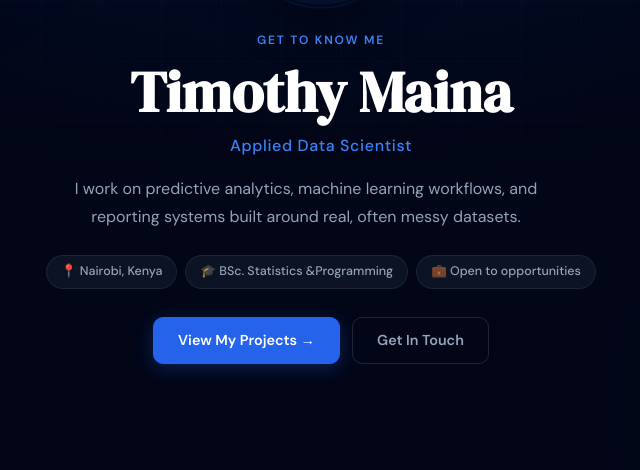
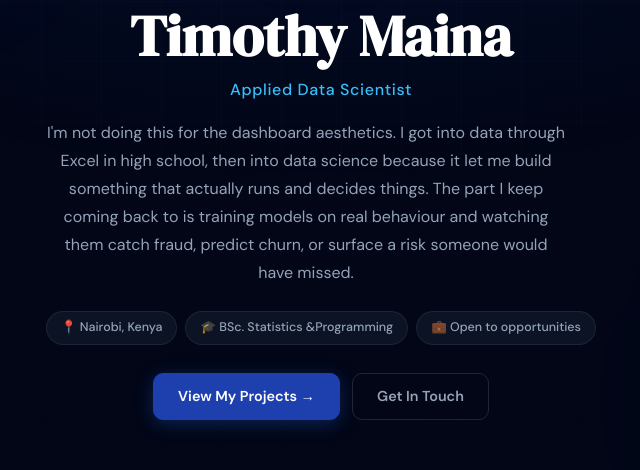
Before and after one commit to timmaina-devhub/timmaina-devhub.github.io, a Jekyll site: the page built from about.html, in a window 1280 px wide and 900 px high, cut to the strip 428-898 px from the top of the window. Shown: the whole strip, without its empty margins (319-959 px from the left). Built offline with Jekyll 4.4.1, drawn with Linux system fonts in a browser that asks for light colours; some of the changed text lies outside the part shown.

Commit message:
Add files via upload
Few modifications

```diff
--- a/about.html
+++ b/about.html
@@ -39,7 +39,7 @@ title: About
       <h1 class="ab-hero__name">Timothy Maina</h1>
       <p class="ab-hero__role">Applied Data Scientist</p>
       <p class="ab-hero__tagline">
-        I work on predictive analytics, machine learning workflows, and reporting systems built around real, often messy datasets.
+        I'm not doing this for the dashboard aesthetics. I got into data through Excel in high school, then into data science because it let me build something that actually runs and decides things. The part I keep coming back to is training models on real behaviour and watching them catch fraud, predict churn, or surface a risk someone would have missed.
       </p>
       <div class="ab-hero__chips">
         <span>📍 Nairobi, Kenya</span>
@@ -55,8 +55,8 @@ title: About
 </section>
 
 <!-- ═══════════════════════════════════
-     STORY — who I am
-════════════════════════════════════ -->
+     MY STORY — where this actually started
+═════════════════════════════════════ -->
 <section class="ab-section">
   <div class="ab-container">
     <div class="ab-story reveal">
@@ -66,37 +66,69 @@ title: About
         <div class="ab-story__line"></div>
       </div>
       <p class="ab-eyebrow">Background</p>
-      <h2 class="ab-section-title">Who I Am</h2>
+      <h2 class="ab-section-title">How I got here</h2>
 
       <div class="ab-story__grid">
         <div class="ab-story__block">
           <div class="ab-story__icon">
-            <svg width="20" height="20" fill="none" viewBox="0 0 24 24" stroke="currentColor" stroke-width="1.8"><path stroke-linecap="round" stroke-linejoin="round" d="M9 19v-6a2 2 0 00-2-2H5a2 2 0 00-2 2v6a2 2 0 002 2h2a2 2 0 002-2zm0 0V9a2 2 0 012-2h2a2 2 0 012 2v10m-6 0a2 2 0 002 2h2a2 2 0 002-2m0 0V5a2 2 0 012-2h2a2 2 0 012 2v14a2 2 0 01-2 2h-2a2 2 0 01-2-2z"/></svg>
+            <svg width="20" height="20" fill="none" viewBox="0 0 24 24" stroke="currentColor" stroke-width="1.8"><path stroke-linecap="round" stroke-linejoin="round" d="M12 6.253v13m0-13C10.832 5.477 9.246 5 7.5 5S4.168 5.477 3 6.253v13C4.168 18.477 5.754 18 7.5 18s3.332.477 4.5 1.253m0-13C13.168 5.477 14.754 5 16.5 5c1.747 0 3.332.477 4.5 1.253v13C19.832 18.477 18.247 18 16.5 18c-1.746 0-3.332.477-4.5 1.253"/></svg>
           </div>
-          <h3>The Work</h3>
-          <p>I work across the full analytics pipeline: data cleaning, feature engineering, model training, evaluation, and building dashboards that hold up after handoff. Most of my projects involve messy or imbalanced data where the preprocessing decisions end up mattering more than the model choice. Switching from a Random Forest to XGBoost rarely moves the needle as much as fixing how the training labels were constructed.</p>
+          <h3>The beginning</h3>
+          <p>Back in high school I was the person who enjoyed working in Excel more than most people enjoyed anything. When I discovered data science, it felt like Excel had leveled up and taken over the rest of my life. I didn't come in obsessed with statistics or machine learning theory — I came in because the tools let me keep doing what I already liked.</p>
         </div>
+
         <div class="ab-story__block">
           <div class="ab-story__icon">
-            <svg width="20" height="20" fill="none" viewBox="0 0 24 24" stroke="currentColor" stroke-width="1.8"><path stroke-linecap="round" stroke-linejoin="round" d="M9.663 17h4.673M12 3v1m6.364 1.636l-.707.707M21 12h-1M4 12H3m3.343-5.657l-.707-.707m2.828 9.9a5 5 0 117.072 0l-.548.547A3.374 3.374 0 0014 18.469V19a2 2 0 11-4 0v-.531c0-.895-.356-1.754-.988-2.386l-.548-.547z"/></svg>
+            <svg width="20" height="20" fill="none" viewBox="0 0 24 24" stroke="currentColor" stroke-width="1.8"><path stroke-linecap="round" stroke-linejoin="round" d="M9.75 17L9 20l-1 1h8l-1-1-.75-3M3 13h18M5 17h14a2 2 0 002-2V5a2 2 0 00-2-2H5a2 2 0 002 2v14a2 2 0 01-2 2h-2a2 2 0 01-2-2z"/></svg>
           </div>
-          <h3>The Approach</h3>
-          <p>I spend more time on problem framing and feature design than most people expect. A model trained on leaky features or a poorly structured target variable will look great in training and fail in practice. I've caught that mistake more than once, which is why I check for it deliberately now. It's not a glamorous part of the process, but it's usually where the real problems are hiding.</p>
+          <h3>What I fell in love with</h3>
+          <p>I like building things that run. The part that stuck with me wasn't the analysis reports — it was training a model, watching it learn, and then using it to help someone make a better decision in real time. Fraud detection in production. Forecasting demand so inventory doesn't collapse. That's the part I keep showing up for.</p>
         </div>
+
         <div class="ab-story__block">
           <div class="ab-story__icon">
             <svg width="20" height="20" fill="none" viewBox="0 0 24 24" stroke="currentColor" stroke-width="1.8"><path stroke-linecap="round" stroke-linejoin="round" d="M13 10V3L4 14h7v7l9-11h-7z"/></svg>
           </div>
-          <h3>The Direction</h3>
-          <p>My background is in Statistics and Programming, and my project work has moved progressively toward ML applications in operational contexts: fraud, credit risk, logistics, forecasting. I'm looking for roles where the data is taken seriously enough that people notice when the analysis is wrong, not just when it's missing.</p>
+          <h3>The boring truth</h3>
+          <p>I've had projects that made me want to quit. The marketing attribution model and the inventory forecasting project in particular pushed me into some deep debugging sessions. I learned the hard way that having real behavioural data matters a lot — a lot of my early dashboards looked polished on the surface because I'd synthesised the data, but the patterns inside were shallow and not the kind you'd ever trust to make a real call.</p>
         </div>
       </div>
 
-      <blockquote class="ab-quote">
-        <svg class="ab-quote__mark" width="32" height="32" viewBox="0 0 32 32" fill="currentColor"><path d="M9.352 4C4.456 7.456 1 13.12 1 19.36c0 5.088 3.072 8.064 6.624 8.064 3.36 0 5.856-2.688 5.856-5.856 0-3.168-2.208-5.472-5.088-5.472-.576 0-1.344.096-1.536.192.48-3.264 3.552-7.104 6.624-9.024L9.352 4zm16.512 0c-4.8 3.456-8.256 9.12-8.256 15.36 0 5.088 3.072 8.064 6.624 8.064 3.264 0 5.856-2.688 5.856-5.856 0-3.168-2.304-5.472-5.184-5.472-.576 0-1.248.096-1.44.192.48-3.264 3.456-7.104 6.528-9.024L25.864 4z"/></svg>
-        The gap between a model that works on paper and one that's actually useful in practice is mostly a data quality and framing problem. I've spent more time on that gap than on tuning hyperparameters, and I think that's probably the right allocation.
-        <cite>Timothy Maina</cite>
-      </blockquote>
+      <div class="ab-story__grid" style="grid-template-columns:repeat(auto-fit,minmax(260px,1fr));margin-top:36px;">
+        <div class="ab-story__block">
+          <div class="ab-story__icon">
+            <svg width="20" height="20" fill="none" viewBox="0 0 24 24" stroke="currentColor" stroke-width="1.8"><path stroke-linecap="round" stroke-linejoin="round" d="M9 12l2 2 4-4m5.618-4.016A11.955 11.955 0 0112 2.944a11.955 11.955 0 01-8.618 3.04A12.02 12.02 0 003 9c0 5.591 3.824 10.29 9 11.622 5.176-1.332 9-6.03 9-11.622 0-1.042-.133-2.052-.382-3.016z"/></svg>
+          </div>
+          <h3>What I prefer</h3>
+          <p>For classification I lean toward Random Forest. It's easier to interpret and debug in practice, even when it overfits. I'd rather spend time engineering a better feature than switch to a black-box model just to score a few extra points on a validation set.</p>
+        </div>
+
+        <div class="ab-story__block">
+          <div class="ab-story__icon">
+            <svg width="20" height="20" fill="none" viewBox="0 0 24 24" stroke="currentColor" stroke-width="1.8"><path stroke-linecap="round" stroke-linejoin="round" d="M10 20l4-16m4 4l4 4-4 4M6 16l-4-4 4-4"/></svg>
+          </div>
+          <h3>How I debug</h3>
+          <p>When something breaks I start with web search. Most bugs have already been written about. If that doesn't clear it, I'll pull in an LLM as a second pair of eyes. The goal is to fix it cleanly rather than fix it fast.</p>
+        </div>
+      </div>
+
+      <div class="ab-story__grid" style="grid-template-columns:repeat(auto-fit,minmax(260px,1fr));margin-top:20px;">
+        <div class="ab-story__block">
+          <div class="ab-story__icon">
+            <svg width="20" height="20" fill="none" viewBox="0 0 24 24" stroke="currentColor" stroke-width="1.8"><path stroke-linecap="round" stroke-linejoin="round" d="M3 8l7.89 5.26a2 2 0 002.22 0L21 8M5 19h14a2 2 0 002-2V7a2 2 0 00-2-2H5a2 2 0 002 2v10a2 2 0 002 2z"/></svg>
+          </div>
+          <h3>What I'd do differently</h3>
+          <p>If I were starting these projects today my first call would be to get real datasets from actual organisations rather than synthesising anything. I'd also interview the people who'd use the output before I wrote a single line of modelling code — that context changes which features matter and which visualisations are actually worth building.</p>
+        </div>
+
+        <div class="ab-story__block">
+          <div class="ab-story__icon">
+            <svg width="20" height="20" fill="none" viewBox="0 0 24 24" stroke="currentColor" stroke-width="1.8"><path stroke-linecap="round" stroke-linejoin="round" d="M14.752 11.168l-3.197-2.132A1 1 0 0010 9.87v4.263a1 1 0 001.555.832l3.197-2.132a1 1 0 000-1.664z"/><path stroke-linecap="round" stroke-linejoin="round" d="M21 12a9 9 0 11-18 0 9 9 0 0118 0z"/></svg>
+          </div>
+          <h3>What I actually enjoy outside work</h3>
+          <p>I'm a football fan, play video games, and spend a lot of time watching shows about cyber security, crime, and privacy. I've travelled a bit but I'm still more of an indoor person. I'm straightforward about goals, easy to collaborate with, and open about what I don't know yet.</p>
+        </div>
+      </div>
     </div>
   </div>
 </section>
@@ -286,7 +318,7 @@ title: About
         <div class="ab-story__line"></div>
       </div>
       <h2 class="ab-section-title">What I Work On</h2>
-      <p class="ab-section-sub">Problem types I've worked through in detail, not just read about. Each one has gone through the full pipeline at least once.</p>
+      <p class="ab-section-sub">Problem types I've worked through in detail. Some clicked for me — credit risk and churn — and some laboured harder, like marketing attribution and inventory forecasting, which taught me more about data quality and asking the right business questions than about the models themselves.</p>
     </div>
     <div class="ab-story__grid reveal" style="margin-top:40px;">
       <div class="ab-story__block">
@@ -474,7 +506,7 @@ title: About
 :root {
   --bg:#020617; --sur:#0f172a; --sur2:#1e293b;
   --bdr:rgba(255,255,255,0.07);
-  --blue:#2563eb; --blue-lt:#3b82f6; --blue-d:rgba(59,130,246,0.14);
+  --blue:#1e40af; --blue-lt:#38bdf8; --blue-d:rgba(56,189,248,0.12);
   --txt:#e2e8f0; --muted:#94a3b8; --dim:#475569;
   --green:#10b981; --amber:#f59e0b; --purple:#8b5cf6;
 }
--- a/projects.html
+++ b/projects.html
@@ -68,7 +68,7 @@ title: Projects
       <span class="pj__badge pj__badge--done">✓ Completed</span>
     </div>
     <h2 class="pj__title">Customer Churn Analysis &amp; Segmentation</h2>
-    <p class="pj__hook">The starting point was a simple question: which customers are about to leave, and how do you tell them apart from customers who just buy infrequently? I built this end-to-end on e-commerce transaction data, combining RFM features with a churn model and customer segmentation in one pipeline.</p>
+    <p class="pj__hook">The starting point was a simple question: which customers are about to leave, and how do you tell them apart from customers who just buy infrequently? This one ended up being one of my favourite projects — the feature engineering clicked, the clusters actually meant something, and recall tuning felt like a real decision instead of an academic exercise.</p>
     <div class="pj__content">
       <div class="pj__col">
         <div class="pj__block">
@@ -419,7 +419,7 @@ title: Projects
       <!--<span class="pj__badge pj__badge--wip">⚡ In Progress</span>-->
     </div>
     <h2 class="pj__title">Customer Credit Risk Assessment Model</h2>
-    <p class="pj__hook">The original default variable in this dataset was weak as a target. A lot of the modelling work here was actually about reconstructing a more reliable label before fitting anything, then handling the usual complications: class imbalance, informal income, and missing credit scores for a large portion of applicants.</p>
+    <p class="pj__hook">I picked this up partly because I wanted to work on something where a wrong prediction has real financial consequences. It felt different from the earlier projects — the cost of a missed signal isn't just an annoyed user, it's money. I spent more time reviewing the class balance and decision thresholds here than on model selection.</p>
     <div class="pj__content">
       <div class="pj__col">
         <div class="pj__block">
@@ -699,7 +699,7 @@ document.querySelectorAll('.btn-dl').forEach(btn => {
 </script>
 
 <style>
-:root{--bg:#020617;--sur:#0f172a;--sur2:#1e293b;--bdr:rgba(255,255,255,0.07);--blue:#2563eb;--blue-lt:#3b82f6;--blue-d:rgba(59,130,246,0.14);--txt:#e2e8f0;--muted:#94a3b8;--dim:#475569;--green:#10b981;--amber:#f59e0b;}
+:root{--bg:#020617;--sur:#0f172a;--sur2:#1e293b;--bdr:rgba(255,255,255,0.07);--blue:#1e40af;--blue-lt:#38bdf8;--blue-d:rgba(56,189,248,0.12);--txt:#e2e8f0;--muted:#94a3b8;--dim:#475569;--green:#10b981;--amber:#f59e0b;}
 *,*::before,*::after{box-sizing:border-box;}
 body{font-family:'DM Sans',sans-serif;background:var(--bg);color:var(--txt);margin:0;overflow-x:hidden;}
 h1,h2,h3,h4{font-family:'DM Serif Display',serif;}
```
Also changed, not shown: index.md (+7 -3 lines).
